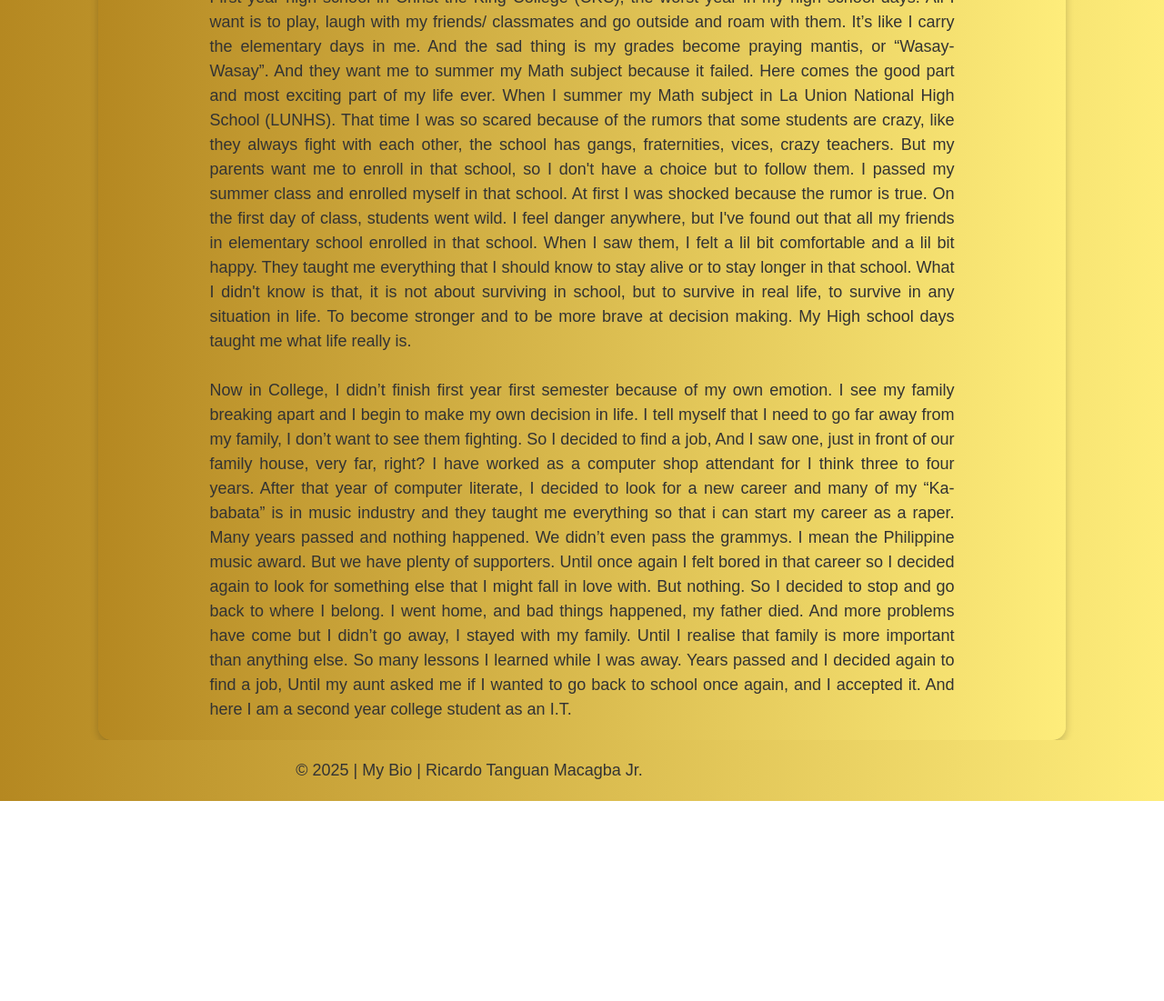
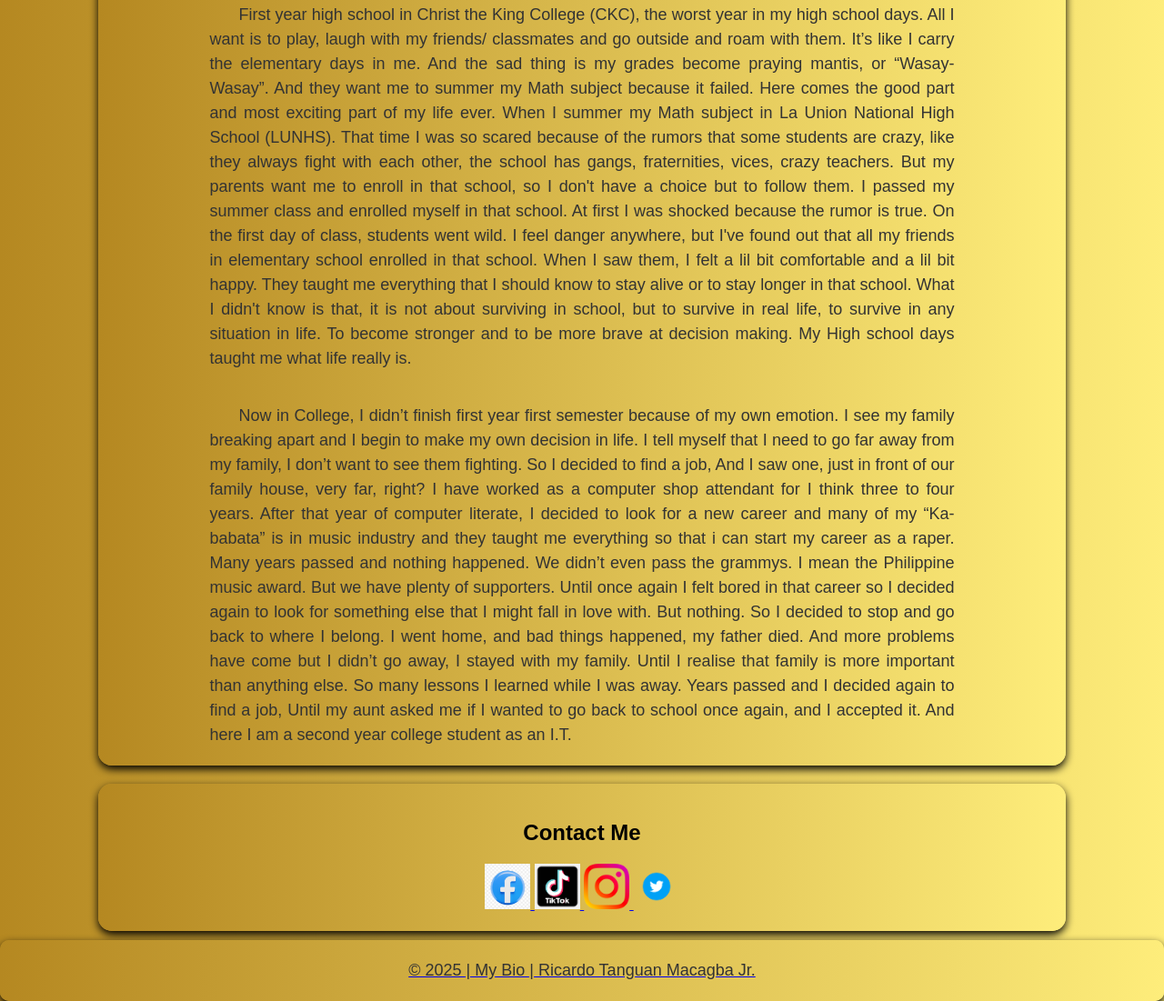
Before and after one commit to RicardoMacagba/1000, a plain HTML site: page index.html in a window 1280 px wide. Shown: the part 684-1785 px from the top of the page at 91% size. Before the commit the page ends 1565 px from the top, so only its background shows below. Drawn offline with Linux system fonts and the light colour scheme.

Commit message:
last commit

```diff
--- a/index.html
+++ b/index.html
@@ -9,16 +9,18 @@
 </head>
 
 <body>
-    <header>
+    <header class="header">
         <h1>About My Self</h1>
     </header>
 
     <!-- Sidebar -->
     <div class="sidebar">
-        <a href="#">Home</a>
-        <a href="#">About</a>
-        <a href="#">Portfolio</a>
-        <a href="#">Contact</a>
+        <side>
+            <a href="#header" target="_self">Home</a>
+            <a href="#content">About</a>
+            <a href="#">Portfolio</a>
+            <a href="#">Contact</a>
+        </side>
     </div>
 
     <div class="picture">
@@ -27,7 +29,7 @@
     </div>
 
     <!-- Main Content -->
-    <div class="content">
+    <div class="content" id="content">
 
         <br>
         <p>
@@ -44,14 +46,16 @@
             but
             to pardon the child they love.
             <br><br>
+        <p>
             Grade 6 is different, here comes puppy love. I don't know anything bout love, crushes, none at all, all I do
             is
             play and play. but here's the thing, some girls are always sending me love letters, some others buy me food,
             and
             give me gifts. I remember that one girl cried on me because I didn't read her letter. Instead I throw it in
             the
-            trash can. I also become Mr. Intramurals.
-            <br><br>
+            trash can. I also become Mr. Intramurals.</p>
+        <br><br>
+        <p>
             First year high school in Christ the King College (CKC), the worst year in my high school days. All I want
             is to
             play, laugh with my friends/ classmates and go outside and roam with them. It’s like I carry the elementary
@@ -75,8 +79,9 @@
             is that, it is not about surviving in school, but to survive in real life, to survive in any situation in
             life.
             To become stronger and to be more brave at decision making. My High school days taught me what life really
-            is.
-            <br><br>
+            is.</p>
+        <br><br>
+        <p>
             Now in College, I didn’t finish first year first semester because of my own emotion. I see my family
             breaking
             apart and I begin to make my own decision in life. I tell myself that I need to go far away from my family,
@@ -103,6 +108,22 @@
         </p>
     </div>
 
+    <!-- contact -->
+    <div class="contact">
+        <h2>Contact Me</h2>
+        <a href="https://www.facebook.com" target="_blank">
+            <img src="image\fb.png" alt="facebook" style="width: 50px; height: 50px;">
+            <!-- tiktok logo -->
+            <a href="https://www.tiktok.com" target="_blank">
+                <img src="image\titok.png" alt="tiktok" style="width: 50px; height: 50px;">
+                <!-- instagram logo -->
+                <a href="https://www.instagram.com" target="_blank">
+                    <img src="image\instagram.png" alt="instagram" style="width: 50px; height: 50px;">
+                    <!-- twitter logo -->
+                    <a href="https://twitter.com" target="_blank">
+                        <img src="image\twitter.png" alt="twitter" style="width: 50px; height: 50px;">
+    </div>
+
     <footer>
         <p>&copy; 2025 | My Bio | Ricardo Tanguan Macagba Jr.</p>
     </footer>
--- a/style.css
+++ b/style.css
@@ -20,13 +20,6 @@ p {
     line-height: 1.5;
     text-align: justify;
 }
-footer > p {
-    /* font-size: 12px; */
-    text-align: center;
-    /* justify-content: center; */
-    margin:  0 0 0 0;
-    padding: 0 0 0 0;
-}
 
 div {
     margin: 0 auto;
@@ -35,9 +28,22 @@ div {
     padding: 20px;
     border-radius: 15px;
     /* Rounded corners */
-    box-shadow: 0 4px 10px rgba(0, 0, 0, 0.2);
+    box-shadow: 0 4px 10px rgb(0, 0, 0);
     /* Box shadow */
     margin-top: 50px;
+}
+
+.contact {
+    width: 80%;
+    /* background-color: #ffffff; */
+    padding: 20px;
+    border-radius: 15px;
+    /* Rounded corners */
+    box-shadow: 0 4px 10px rgb(0, 0, 0);
+    /* Box shadow */
+    margin-top: 20px;
+    text-align: center;
+    background: linear-gradient(90deg, #b58821, #feed7b);
 }
 
 div.picture {
@@ -47,7 +53,7 @@ div.picture {
     padding: 20px;
     border-radius: 15px;
     /* Rounded corners */
-    box-shadow: 0 4px 10px rgba(0, 0, 0, 0.2);
+    box-shadow: 0 4px 10px rgb(0, 0, 0);
     /* Box shadow */
     margin: 20px;
     float: right;
@@ -60,7 +66,7 @@ div.picture {
     padding: 20px;
     border-radius: 15px;
     /* Rounded corners */
-    box-shadow: 0 4px 10px rgba(0, 0, 0, 0.2);
+    box-shadow: 0 4px 10px rgb(0, 0, 0);
     /* Box shadow */
     margin-top: 50px;
     text-indent: 2em;
@@ -75,10 +81,13 @@ footer {
     text-align: center;
     border-radius: 10px;
     /* Rounded corners */
+    justify-content: center;
+    box-shadow: 0 4px 10px rgb(0, 0, 0);
+    margin-top: 10px;
 }
 
 footer p {
-    margin: 0;
+    text-align: center;
 }
 
 /* Sidebar styling */
@@ -89,7 +98,7 @@ footer p {
     padding: 20px;
     border-radius: 15px;
     /* Rounded corners */
-    box-shadow: 0 4px 10px rgba(0, 0, 0, 0.2);
+    box-shadow: 0 4px 10px rgb(0, 0, 0);
     /* Box shadow */
     margin: 20px;
     float: left;
```
Also changed, not shown: image/fb.png (added), image/instagram.png (added), image/tiktok.png (added), image/titok.png (added), image/twitter.png (added).
